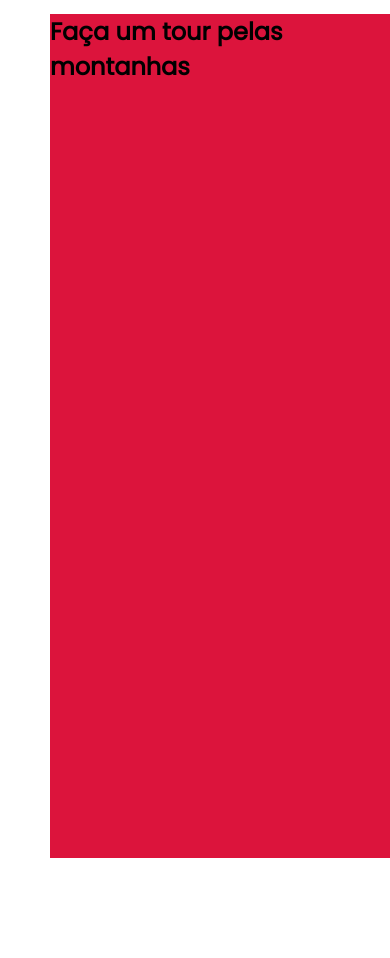
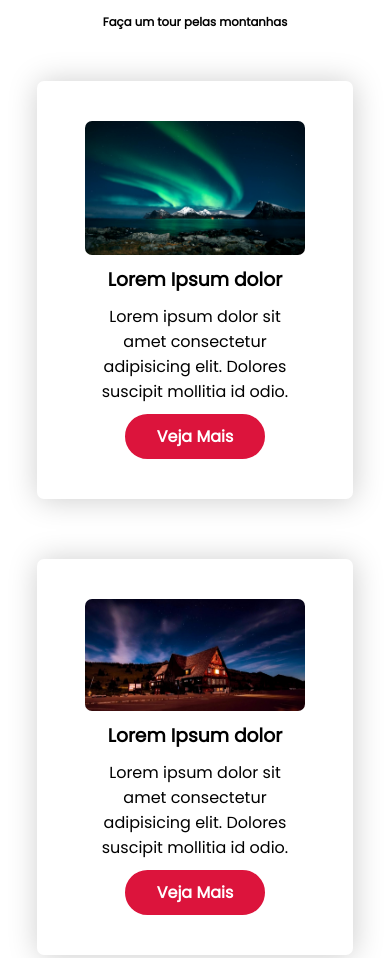
Before and after one commit to Macedx/Front-End_TokioFiap, a plain HTML site: page index.html in a window 390 px wide. Shown: the part 880-1838 px from the top of the page. Before the commit the page ends 1788 px from the top, so only its background shows below. Drawn offline with Linux system fonts and the light colour scheme.

Commit message:
Criação de um site com HTML e CSS de forma responsiva

```diff
--- a/css/styles.css
+++ b/css/styles.css
@@ -94,6 +94,56 @@ a:hover {
 .cards{
     width: 90%;
     min-height: 100vh;
-    background-color: #dc143c;
-    margin: 50px;
+    margin: auto;
+    padding: 50px 0;
+    text-align: center;
 }
+
+.cards h2{
+    font-size: 3vw;
+}
+
+.cards-list{
+    width: 100%;
+    display: flex;
+    flex-wrap: wrap; /*Ao aplicar display: flex, ele tentará fazer com que todos os itens se aloquem ao lado do outro
+    ignorando a largura definida (no caso, card-item width: 45%), para que consertar isto, basta utilizar flex-wrap: wrap*/
+    justify-content: space-evenly; /*Espaçamento nas extremidades e entre aos itens iguais*/
+    row-gap: 60px;
+    margin: 50px 0;
+}
+
+.card-item {
+    width: 37%;
+    display: flex;
+    flex-direction: column; /*Ficou tudo um do lado do outro
+    pois a direção do flex está em row (linha), coloque em column*/
+    align-items: center;
+    justify-content: center;
+    gap: 10px;
+    box-shadow: 1px 1px 30px #ccc ;
+    padding: 40px 20px;
+    border-radius: 7px;
+    transition: scale var(--transition);
+}
+
+.card-item:hover{
+    cursor: pointer;
+    scale: 1.1;
+}
+
+.card-item img{
+    width: 80%;
+    border-radius: 7px;
+}
+
+.card-item p{
+    width: 75%;
+}
+
+/* BÁSICO DO RESPONSIVO */
+@media(width <= 900px){ /*Telas menores ou iguais a 900 pixels*/
+    .card-item {
+        width: 90%; /*Fará com que apenas um card por vez apareça em telas pequenas*/
+    }
+}
--- a/index.html
+++ b/index.html
@@ -46,6 +46,83 @@
     <!-- Cards -->
     <article class="cards"><!-- Article é um conteúdo que pode vir de qualquer outra aplicação -->
         <h2>Faça um tour pelas montanhas</h2>
+
+        <section class="cards-list">
+
+            <!-- 1° card -->
+             <div class="card-item">
+                <img src="./images/auroraboreal.jpg" alt="Imagem da montanha X">
+                <h3>Lorem Ipsum dolor</h3>
+                <p>Lorem ipsum dolor sit amet consectetur adipisicing elit. Dolores suscipit mollitia id odio.</p>
+                <a href="" class="btn">Veja Mais</a>
+            </div>
+             <!-- Fim do 1° card -->
+
+             <!-- 2° card -->
+             <div class="card-item">
+                <img src="./images/aurora2.jpg" alt="Imagem da montanha Y">
+                <h3>Lorem Ipsum dolor</h3>
+                <p>Lorem ipsum dolor sit amet consectetur adipisicing elit. Dolores suscipit mollitia id odio.</p>
+                <a href="" class="btn">Veja Mais</a>
+            </div>
+             <!-- Fim do 2° card -->
+
+            <!-- 3° card -->
+            <div class="card-item">
+                <img src="./images/aurora3.jpg" alt="Imagem da montanha Z">
+                <h3>Lorem Ipsum dolor</h3>
+                <p>Lorem ipsum dolor sit amet consectetur adipisicing elit. Dolores suscipit mollitia id odio.</p>
+                <a href="" class="btn">Veja Mais</a>
+            </div>
+             <!-- Fim do 3° card -->
+
+            <!-- 4° card -->
+            <div class="card-item">
+                <img src="./images/auroraboreal.jpg" alt="Imagem da montanha X">
+                <h3>Lorem Ipsum dolor</h3>
+                <p>Lorem ipsum dolor sit amet consectetur adipisicing elit. Dolores suscipit mollitia id odio.</p>
+                <a href="" class="btn">Veja Mais</a>
+            </div>
+             <!-- Fim do 4° card -->
+
+            <!-- 5° card -->
+            <div class="card-item">
+                <img src="./images/aurora2.jpg" alt="Imagem da montanha Y">
+                <h3>Lorem Ipsum dolor</h3>
+                <p>Lorem ipsum dolor sit amet consectetur adipisicing elit. Dolores suscipit mollitia id odio.</p>
+                <a href="" class="btn">Veja Mais</a>
+            </div>
+             <!-- Fim do 5° card -->
+
+            <!-- 6° card -->
+            <div class="card-item">
+                <img src="./images/aurora3.jpg" alt="Imagem da montanha Z">
+                <h3>Lorem Ipsum dolor</h3>
+                <p>Lorem ipsum dolor sit amet consectetur adipisicing elit. Dolores suscipit mollitia id odio.</p>
+                <a href="" class="btn">Veja Mais</a>
+            </div>
+             <!-- Fim do 6° card -->
+
+            <!-- 7° card -->
+            <div class="card-item">
+                <img src="./images/auroraboreal.jpg" alt="Imagem da montanha X">
+                <h3>Lorem Ipsum dolor</h3>
+                <p>Lorem ipsum dolor sit amet consectetur adipisicing elit. Dolores suscipit mollitia id odio.</p>
+                <a href="" class="btn">Veja Mais</a>
+            </div>
+             <!-- Fim do 7° card -->
+
+            <!-- 8° card -->
+            <div class="card-item">
+                <img src="./images/aurora2.jpg" alt="Imagem da montanha Y">
+                <h3>Lorem Ipsum dolor</h3>
+                <p>Lorem ipsum dolor sit amet consectetur adipisicing elit. Dolores suscipit mollitia id odio.</p>
+                <a href="" class="btn">Veja Mais</a>
+            </div>
+             <!-- Fim do 8° card -->
+
+
+        </section>
     </article>
 
 </body>
```
